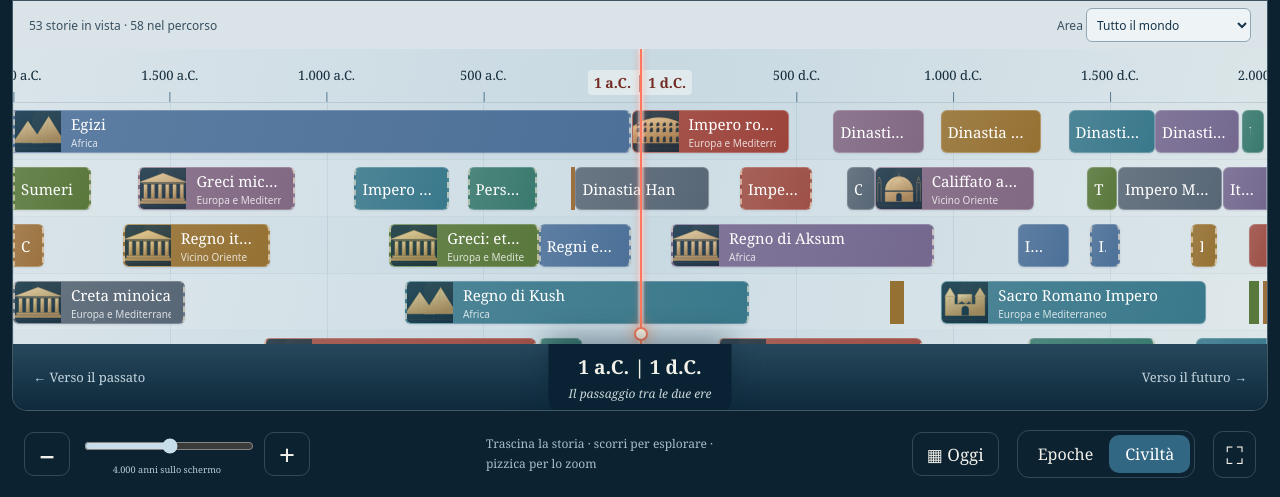
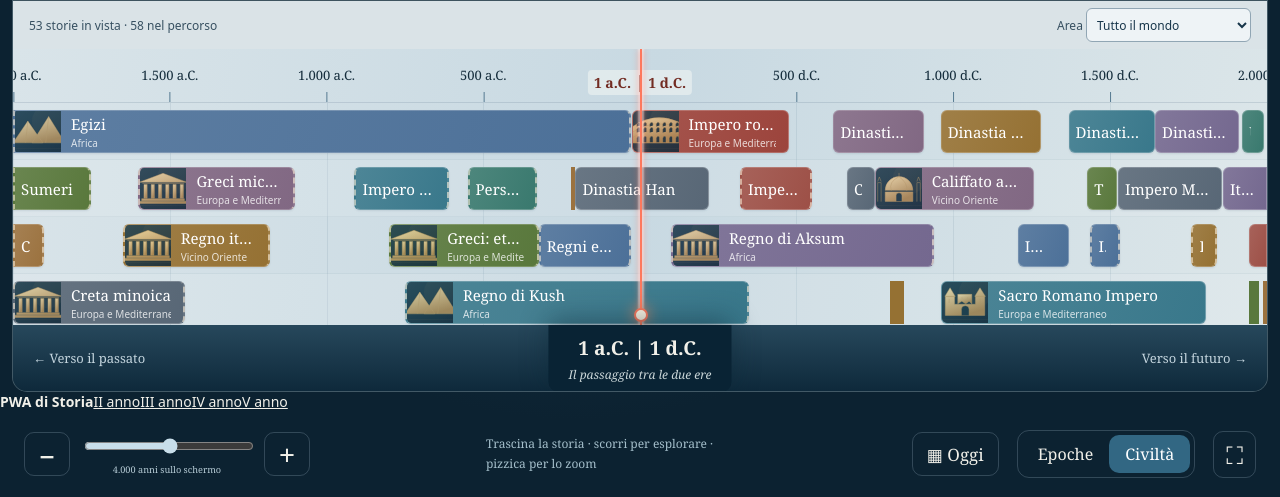
Before and after one commit to gb69prof/UTILITY, a plain HTML site: page PWA-lezioni/gb-linea-tempo/index.html in a window 1280 px wide. Shown: the part 303-800 px from the top of the page. Drawn offline with Linux system fonts and the light colour scheme.

Commit message:
Add links to history PWA indices

```diff
--- a/PWA-lezioni/gb-linea-tempo/index.html
+++ b/PWA-lezioni/gb-linea-tempo/index.html
@@ -31,6 +31,7 @@
 </section>
 <aside id="detail" class="detail" aria-labelledby="detail-title" hidden></aside>
 </main>
+<nav class="history-hubs" aria-label="PWA di Storia"><strong>PWA di Storia</strong><a href="https://gbprof.it/II-anno/Storia/">II anno</a><a href="https://gbprof.it/III-anno/storia/">III anno</a><a href="https://gbprof.it/IV-anno/Storia/">IV anno</a><a href="https://gbprof.it/V-anno/Storia/">V anno</a></nav>
 <footer class="controls">
  <div class="zoom"><button id="zoom-out" aria-label="Riduci zoom temporale">−</button><label class="zoom-slider"><span class="sr-only">Zoom temporale</span><input id="zoom" type="range" min="0" max="100" step="0.1" value="50"><small id="scale-label"></small></label><button id="zoom-in" aria-label="Aumenta zoom temporale">+</button></div>
  <p id="gesture-hint">Trascina la storia · scorri per esplorare · pizzica per lo zoom</p>
```
